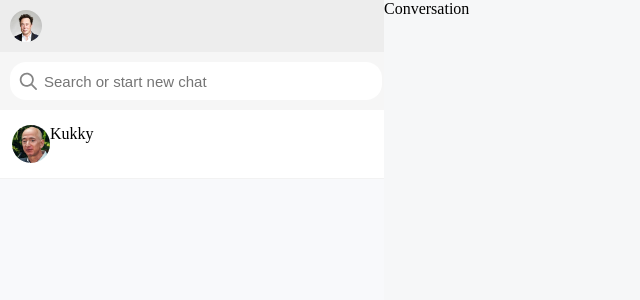
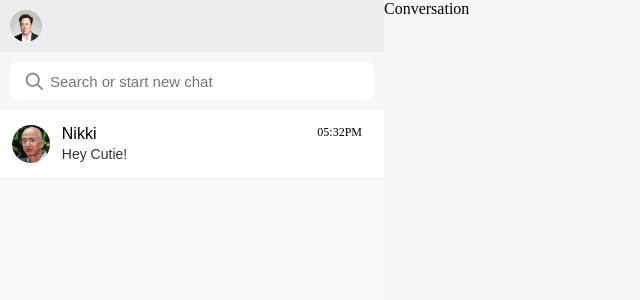
Before and after one commit to taruntailor7/WhatsApp-Clone, a React (Create React App) app in the folder whatsapp/: page / in a window 1280 px wide. Shown: the top 300 px of the page, without its empty margins (0-640 px from the left). Built offline with nearby package versions, Linux system fonts and the light colour scheme.

Commit message:
Contact page UI Completed

```diff
--- a/whatsapp/src/components/Contact.jsx
+++ b/whatsapp/src/components/Contact.jsx
@@ -4,7 +4,6 @@ import styled from "styled-components"
 const ContactItem = styled.div`
     display: flex;
     flex-direction: row;
-    width: 100%;
     border-bottom: 1px solid #f2f2f2;
     background: white;
     cursor: pointer;
@@ -17,11 +16,43 @@ const ProfileIcon = styled.img`
     border-radius: 50%;
 `;
 
+const ContactInfo = styled.div`
+    display:flex;
+    flex-direction: column;
+    width:100%;
+    margin: 0 12px;
+    font-family: sans-serif;
+`;
+
+const ContactName = styled.span`
+    width:100%;
+    font-size : 16px;
+    color:black
+`;
+
+const MessageText = styled.span`
+    width:100%;
+    font-size : 14px;
+    margin-top:3px;
+    color:rgba(0,0,0,0.8)
+`;
+
+const MessageTime = styled.span`
+    font-size : 12px;
+    margin-right: 10px;
+    color:rgba(0,0,0,0.45)
+    white-space:nowrap;
+`;
+
 export const Contact = () => {
   return (
     <ContactItem>
         <ProfileIcon src="/profile/jeff.jpeg"/>
-        Kukky
+        <ContactInfo>
+            <ContactName>Nikki</ContactName>
+            <MessageText>Hey Cutie!</MessageText>
+        </ContactInfo>
+        <MessageTime>05:32PM</MessageTime>
     </ContactItem>
   )
 }
--- a/whatsapp/src/components/ContactList.jsx
+++ b/whatsapp/src/components/ContactList.jsx
@@ -23,6 +23,7 @@ const ProfileImage = styled.img`
 `;
 
 const SearchBox = styled.div`
+    display: flex;
     background: #f6f6f6;
     padding: 10px;
 `;
@@ -31,9 +32,9 @@ const SearchContainer = styled.div`
     display: flex;
     flex-direction:row;
     background : white;
-    border-radius: 16px;
+    border-radius: 8px;
     width: 100%;
-    padding: 5px 4px;
+    padding: 5px 10px;
 `;
 
 const SearchIcon = styled.img`
```
Also changed, not shown: whatsapp/src/index.css (line endings or trailing spaces).
